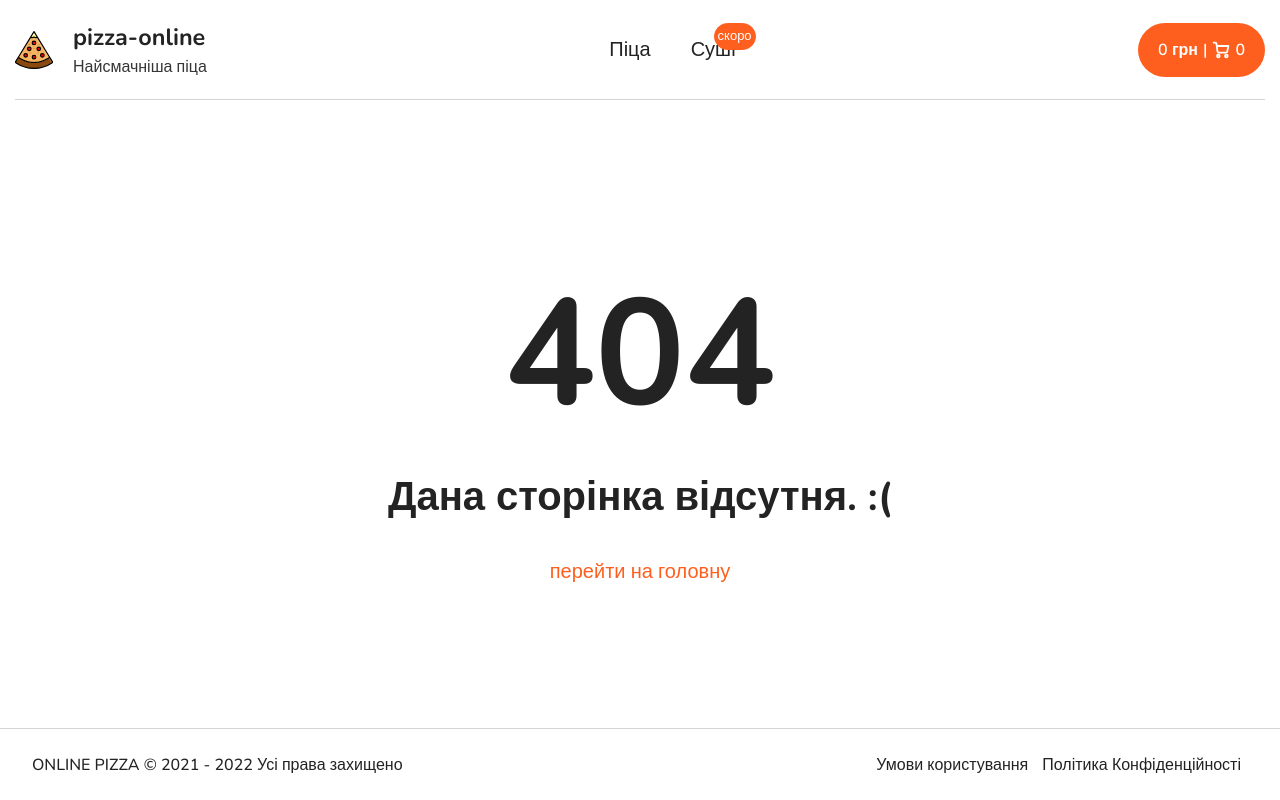
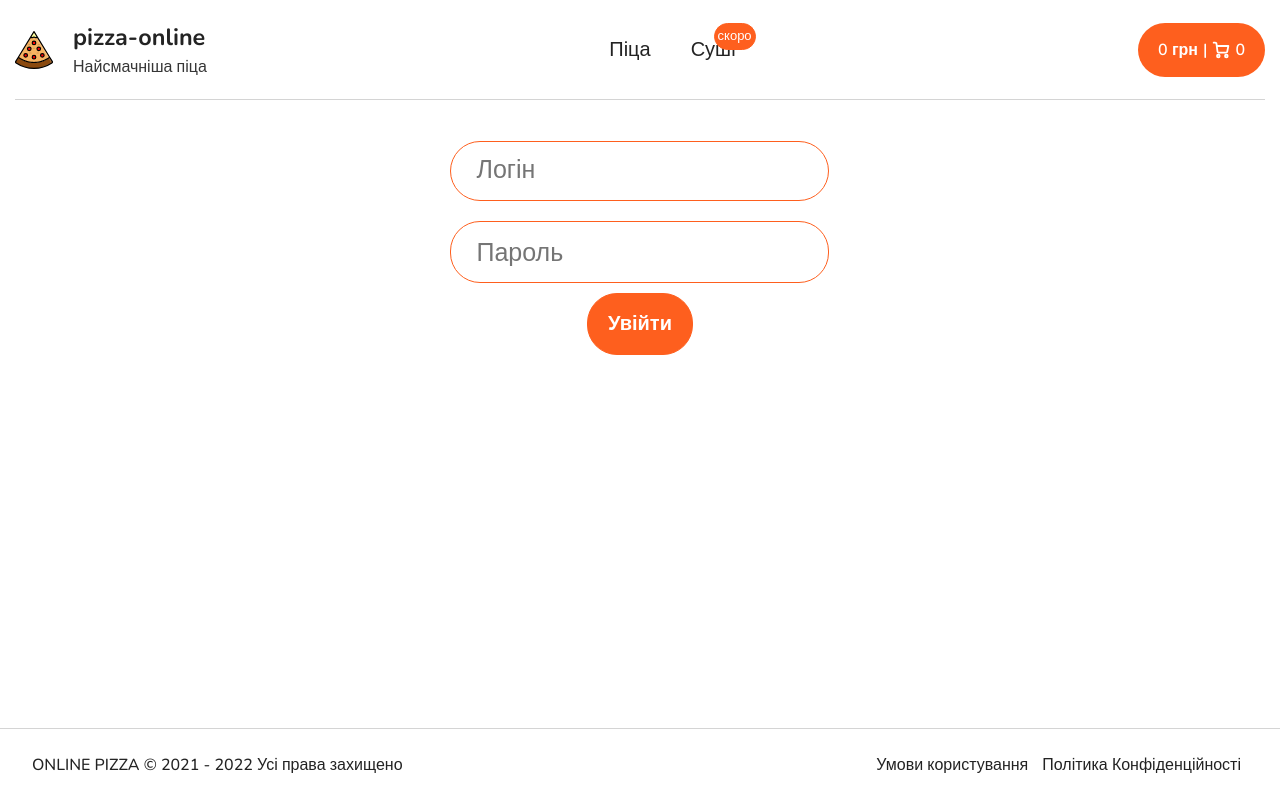
Before and after one commit to bxr5xrk/pizza-online, a React (Create React App) app: page /login in a window 1280 px wide. Before the commit this address had no page. Built offline with nearby package versions, Linux system fonts and the light colour scheme; no server answers.

Commit message:
check auth

```diff
--- a/src/App.js
+++ b/src/App.js
@@ -1,29 +1,59 @@
-import { Route, Routes } from "react-router-dom";
+import { useEffect } from "react";
+import { useSelector } from "react-redux";
+import { Navigate, Route, Routes } from "react-router-dom";
 import Footer from "./components/Footer";
 import Header from "./components/Header/Header";
 import Cart from "./pages/Cart/Cart";
 import Home from "./pages/Home";
+import LoginPage from "./pages/LoginPage/LoginPage";
 import OrdersPage from "./pages/OrdersPage/OrdersPage";
 import Page404 from "./pages/Page404/Page404";
 import PizzaPage from "./pages/PizzaPage/PizzaPage";
 import PizzasPage from "./pages/PizzasPage";
 
 function App() {
+    const { isAuth } = useSelector((state) => state.authSlice);
+
+    useEffect(() => {
+        localStorage.setItem("isAuth", isAuth);
+    }, [isAuth]);
+
     return (
+        <>
+            {isAuth ? (
+                <>
+                    <Routes>
+                        <Route path="/orders" element={<OrdersPage />} />
+                        <Route
+                            path="*"
+                            element={<Navigate to="/orders" replace />}
+                        />
+                    </Routes>
+                </>
+            ) : (
                 <>
                     <Header />
 
                     <Routes>
                         <Route path="/" element={<Home />} />
-                <Route path="/pizzas/p=:pageParams" element={<PizzasPage />} />
+                        <Route
+                            path="/pizzas/p=:pageParams"
+                            element={<PizzasPage />}
+                        />
                         <Route path="/pizza/:id" element={<PizzaPage />} />
                         <Route path="/cart" element={<Cart />} />
-                <Route path="/orders" element={<OrdersPage />} />
+                        <Route path="/login" element={<LoginPage />} />
+                        <Route
+                            path="/orders"
+                            element={<Navigate to="/" replace />}
+                        />
                         <Route path="*" element={<Page404 />} />
                     </Routes>
 
                     <Footer />
                 </>
+            )}
+        </>
     );
 }
 
--- /dev/null
+++ b/src/pages/LoginPage/LoginPage.jsx
@@ -0,0 +1,70 @@
+import { useFormik } from "formik";
+import React, { useEffect, useState } from "react";
+import { useDispatch } from "react-redux";
+import * as Yup from "yup";
+import { getAuthValues } from "../../api/PizzaService";
+import { setAuth } from "../../store/slices/authSlice";
+import st from "./LoginPage.module.scss";
+
+const LoginPage = () => {
+    const [authValues, setAuthValues] = useState();
+    const [wrongData, setWrongData] = useState(false);
+    const dispatch = useDispatch();
+
+    const formik = useFormik({
+        initialValues: {
+            login: "",
+            password: "",
+        },
+        validationSchema: Yup.object({
+            login: Yup.string().required("Логін обов'язковий"),
+            password: Yup.string().required("Пароль обов'язковий"),
+        }),
+        onSubmit: (values) => {
+            values.login === authValues.login &&
+            values.password === authValues.password
+                ? dispatch(setAuth(true))
+                : setWrongData(true);
+        },
+    });
+
+    useEffect(() => {
+        getAuthValues(setAuthValues);
+    }, []);
+
+    return (
+        <div className="main">
+            <form
+                onSubmit={formik.handleSubmit}
+                onClick={(e) => e.stopPropagation()}
+            >
+                <input
+                    id="login"
+                    type="text"
+                    placeholder="Логін"
+                    value={formik.values.login}
+                    onChange={formik.handleChange}
+                    onBlur={formik.handleBlur}
+                />
+                {formik.touched.login && formik.errors.login && (
+                    <p>{formik.errors.login}</p>
+                )}
+                <input
+                    id="password"
+                    type="string"
+                    placeholder="Пароль"
+                    value={formik.values.password}
+                    onChange={formik.handleChange}
+                    onBlur={formik.handleBlur}
+                />
+                {formik.touched.password && formik.errors.password && (
+                    <p>{formik.errors.password}</p>
+                )}
+                {wrongData && <p>Неправильні дані</p>}
+                <button type="submit">Увійти</button>
+            </form>
+        </div>
+    );
+};
+
+export default LoginPage;
--- /dev/null
+++ b/src/pages/LoginPage/LoginPage.module.scss
@@ -0,0 +1,49 @@
+form {
+    margin: 0 10px;
+    padding: 30px;
+    display: flex;
+    align-items: center;
+    justify-content: center;
+    flex-direction: column;
+    border: 1px solid var(--white);
+    background-color: var(--white);
+    border-radius: 30px;
+
+    p {
+        color: red;
+        font-size: 20px;
+        font-weight: 600;
+        margin: 10px 0;
+    }
+
+    input {
+        border: 1px solid var(--orange);
+        border-radius: 30px;
+        padding: 10px 25px;
+        margin: 10px 0;
+        font-size: 25px;
+
+        &:nth-child(2) {
+            padding-top: 13px;
+        }
+    }
+
+    button {
+        display: inline-block;
+        text-align: center;
+        background-color: var(--orange);
+        border-radius: 30px;
+        padding: 15px 20px;
+        font-size: 20px;
+        font-weight: 600;
+        cursor: pointer;
+        color: var(--white);
+        transition: background-color 0.15s ease-in-out, border-color 0.15s ease-in-out;
+        border: 1px solid var(--orange);
+
+        &:hover {
+            background-color: var(--white);
+            color: var(--orange);
+        }
+    }
+}
--- a/src/pages/OrdersPage/OrdersPage.jsx
+++ b/src/pages/OrdersPage/OrdersPage.jsx
@@ -1,12 +1,15 @@
 import React, { useEffect, useState } from "react";
+import { useDispatch } from "react-redux";
 import { getOrderItems } from "../../api/PizzaService";
 import OrderItem from "../../components/OrderItem";
+import { setAuth } from "../../store/slices/authSlice";
 import st from "./OrdersPage.module.scss";
 
 const OrdersPage = () => {
     const [orders, setOrders] = useState([]);
     const updateTime = 10_000;
     const [time, setTime] = useState(Date.now());
+    const dispatch = useDispatch();
 
     useEffect(() => {
         getOrderItems(setOrders);
@@ -24,7 +27,12 @@ const OrdersPage = () => {
             <div className={st.orders}>
                 {orders.length > 0 ? (
                     <>
-                        <h1>Замовлення: </h1>
+                        <div className={st.orders__title}>
+                            <h1>Замовлення: </h1>
+                            <button onClick={() => dispatch(setAuth(false))}>
+                                Вийти
+                            </button>
+                        </div>
 
                         <section className={st.orders__list}>
                             {orders.map((order, count) => (
--- a/src/pages/OrdersPage/OrdersPage.module.scss
+++ b/src/pages/OrdersPage/OrdersPage.module.scss
@@ -7,6 +7,26 @@
 
     h1 {
         font-size: 35px;
+    }
+
+    &__title {
+        display: flex;
+        position: relative;
+        justify-content: center;
+        align-items: center;
+        margin-bottom: 20px;
+
+        button {
+            position: absolute;
+            right: 0;
+            border: 1px solid var(--orange);
+            color: var(--white);
+            padding: 10px 15px;
+            background-color: var(--orange);
+            border-radius: 30px;
+            font-weight: 700;
+            cursor: pointer;
+        }
     }
 
     &__list {
```
Lines whose indentation alone changed are shown as unchanged.
